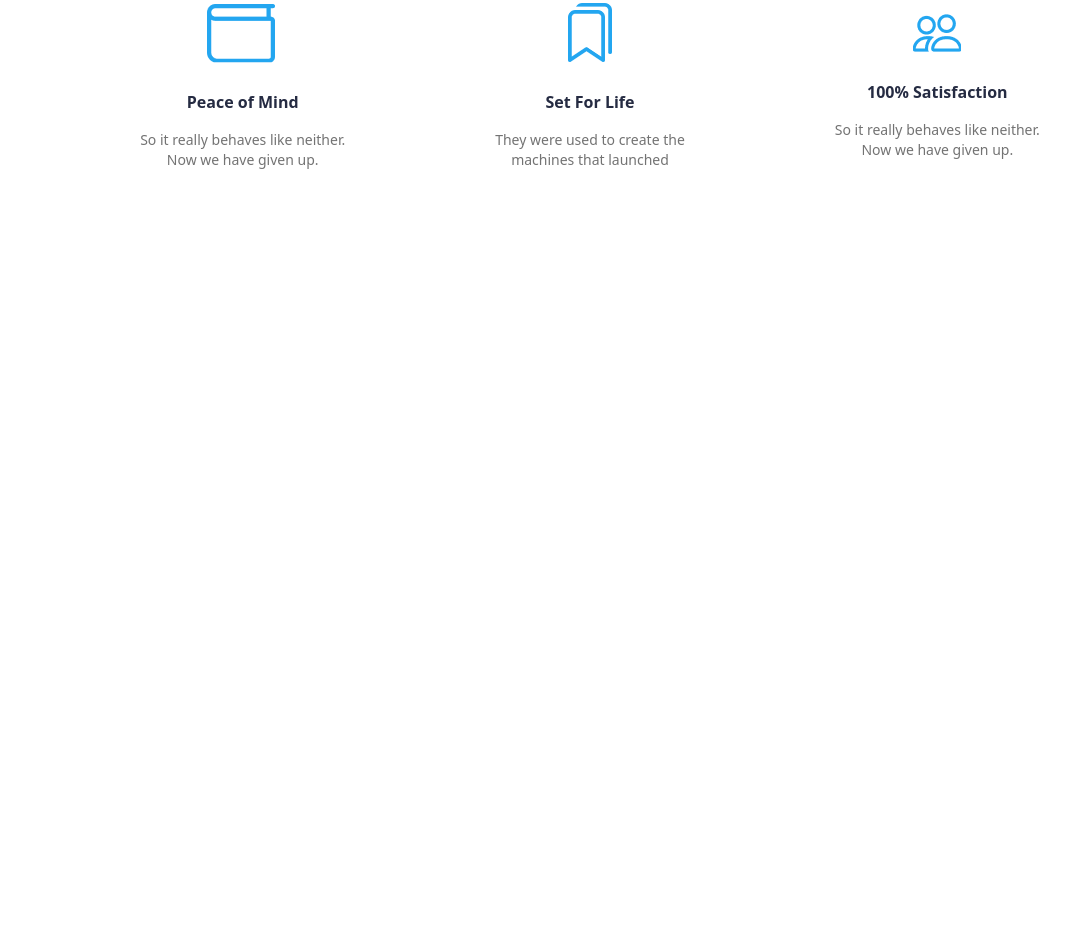
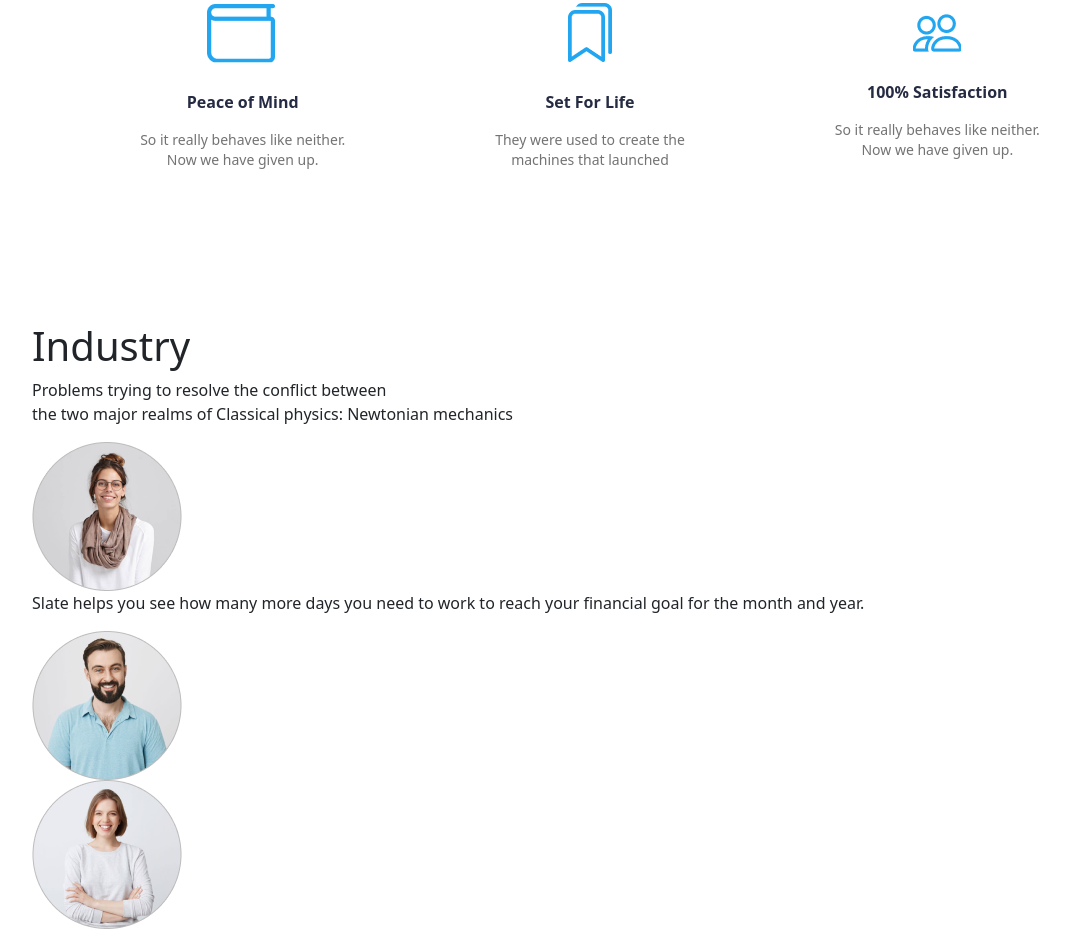
Before and after one commit to D4FF137/maket-pozdeev, a plain HTML site: page site/index.html in a window 1280 px wide. Shown: the part 1040-1969 px from the top of the page, without its empty margins (50-1120 px from the left). Before the commit the page ends 1362 px from the top, so only its background shows below. Drawn offline with nearby package versions, Linux system fonts and the light colour scheme.

Commit message:
Add files via upload
сделал html на 1 карточку для 2 секции

```diff
--- a/site/index.html
+++ b/site/index.html
@@ -134,6 +134,32 @@ Now we have given up.
 
         </div>
       </section>
+      <section class="section2">
+        <div class="container">
+          <div class="section2-top">
+          <h1>Industry</h1>
+          <p>Problems trying to resolve the conflict between <br>
+            the two major realms of Classical physics: Newtonian mechanics </p>
+        </div>
+        <div class="section2-content">
+          <div class="section2-cards">
+            <div class="section2-card">
+              <img src="./icon1.png" alt="">
+              <p>Slate helps you see how
+                many more days you need
+                to work to reach your financial
+                goal for the month and year.</p>
+            </div>
+            <div class="section2-card">
+              <img src="./icon2.png" alt="">
+            </div>
+            <div class="section2-card">
+              <img src="./icon3.png" alt="">
+            </div>
+          </div>
+        </div>
+        </div>
+      </section>
     </main>
     <footer>
       <!-- place footer here -->
```
Also changed, not shown: site/icon1.png (added), site/icon2.png (added), site/icon3.png (added), site/stars.png.
